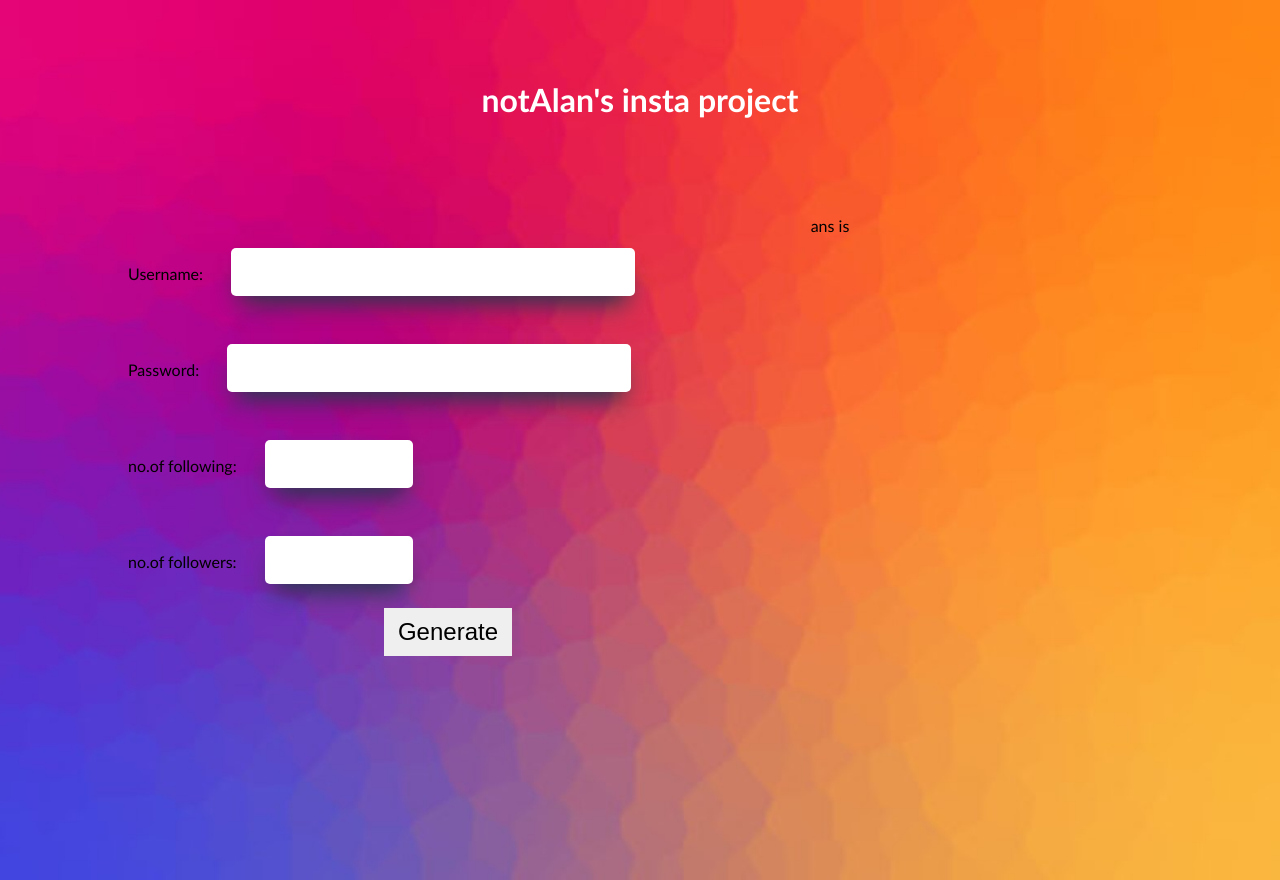
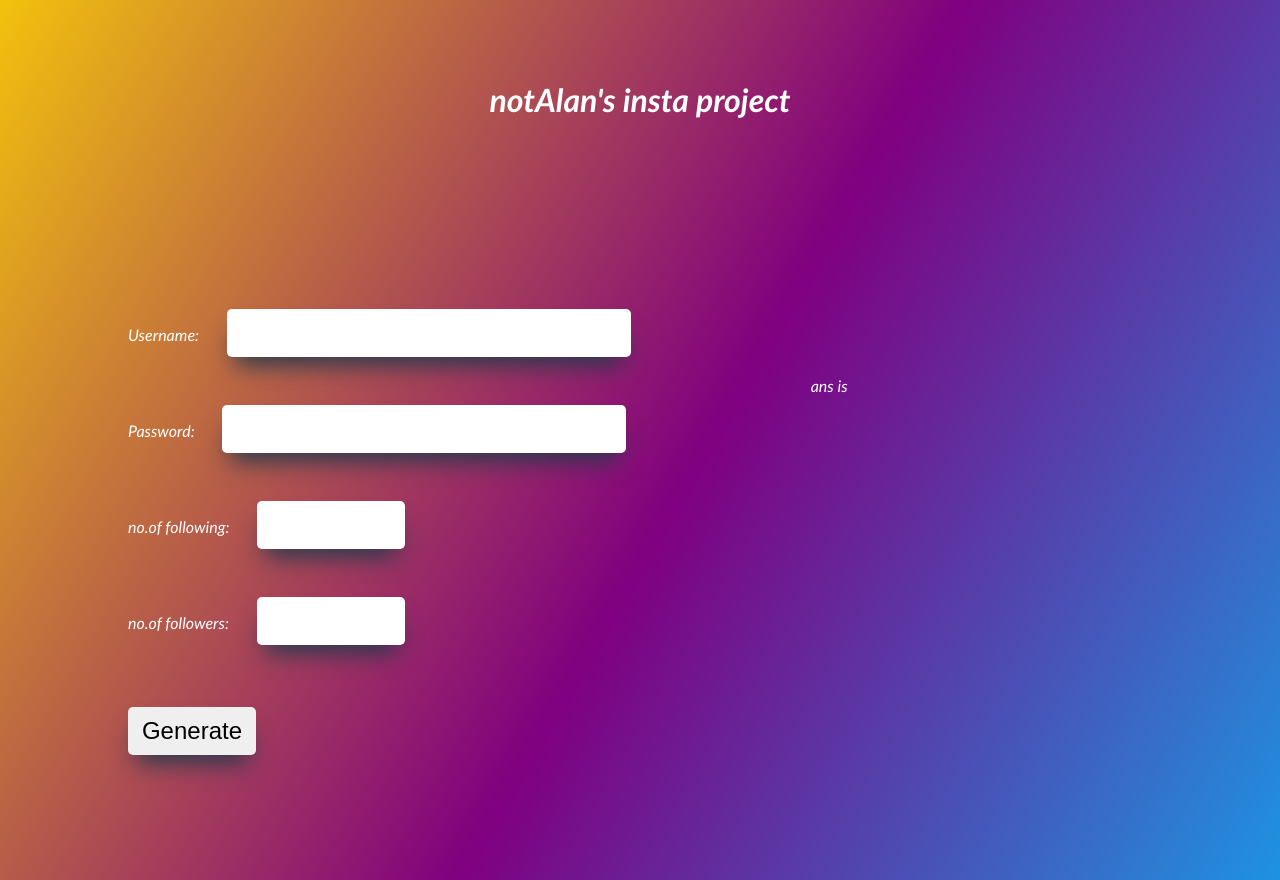
Before and after one commit to notalanjoseph/insta-followers, a Flask app: page / in a window 1280 px wide. Run offline with Flask 3, Linux system fonts and the light colour scheme.

Commit message:
css copy paste

```diff
--- a/static/styles.css
+++ b/static/styles.css
@@ -4,11 +4,32 @@
   width: 100vw;
   height: 100vh;
 
+  color: white;
   font-family: "Trebuchet MS", sans-serif;
+  font-style: italic;
+  /*
   background: url("images/bgm.jpg") no-repeat;
   background-position: bottom;
   background-size: cover;
+  */
+
+  background: linear-gradient(300deg, #00bfff, purple, gold,#ff4c68);
+  background-size: 180% 180%;
+  animation: gradient-animation 18s ease infinite;
+
   overflow: hidden;
+}
+
+@keyframes gradient-animation {
+  0% {
+    background-position: 0% 50%;
+  }
+  50% {
+    background-position: 100% 50%;
+  }
+  100% {
+    background-position: 0% 50%;
+  }
 }
 
 h1 {
@@ -54,12 +75,27 @@
   width: 10vw;
   font-size: 3vh;
   padding: 10px;
-  margin-left: 20vw;
+  margin-top: 3vw;
   border: none;
+  border-radius: 5px;
+  box-shadow: rgb(38, 57, 77) 0 2vh 3vh -1vh;
 }
 
 .rhs {
+  padding-top: 20vh;
   height: inherit;
+  overflow: auto;
   /*  background-color: yellow;
 */
 }
+
+@media screen and (max-width: 766px) {
+  .container {
+    grid-template-columns: 1fr;
+  }
+
+  button {
+  width: 20vw;
+  }
+
+}
```
